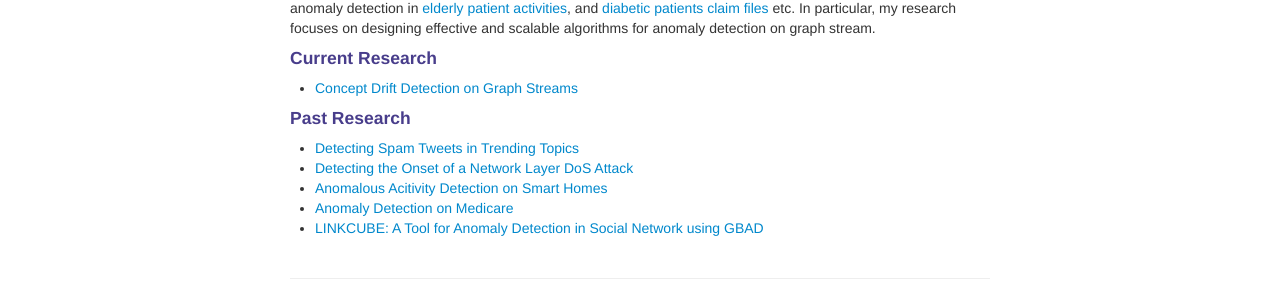
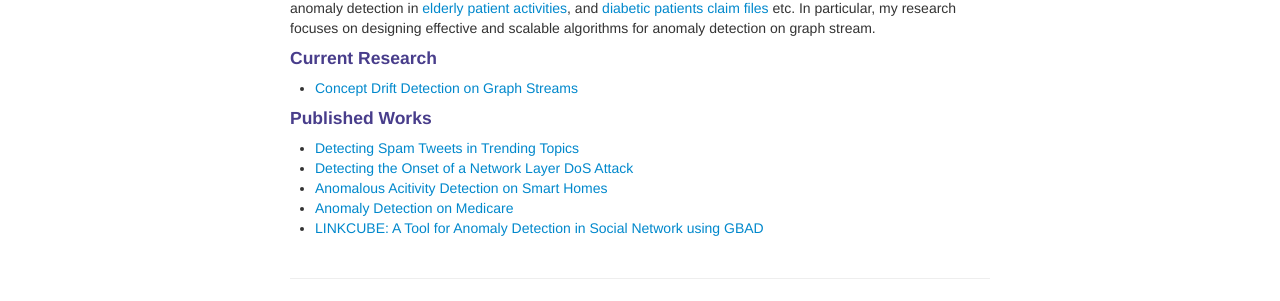
Before and after one commit to rpaudel42/rpaudel42.github.io, a Jekyll site: the page built from pages/research.md, in a window 1280 px wide. Shown: the part 214-515 px from the top of the page. Built offline with Jekyll 4.4.1, drawn with Linux system fonts in a browser that asks for light colours.

Commit message:
Update research.md

```diff
--- a/pages/research.md
+++ b/pages/research.md
@@ -12,7 +12,7 @@ My principal research interest is in concept drift detection on graph stream and
 
 - [Concept Drift Detection on Graph Streams](/pages/graphstream.html)
 
-#### Past Research
+#### Published Works
 - [Detecting Spam Tweets in Trending Topics](/pages/spamtweet.html)
 - [Detecting the Onset of a Network Layer DoS Attack](/pages/dosattack.html)
 - [Anomalous Acitivity Detection on Smart Homes](/pages/smarthomes.html)
```
